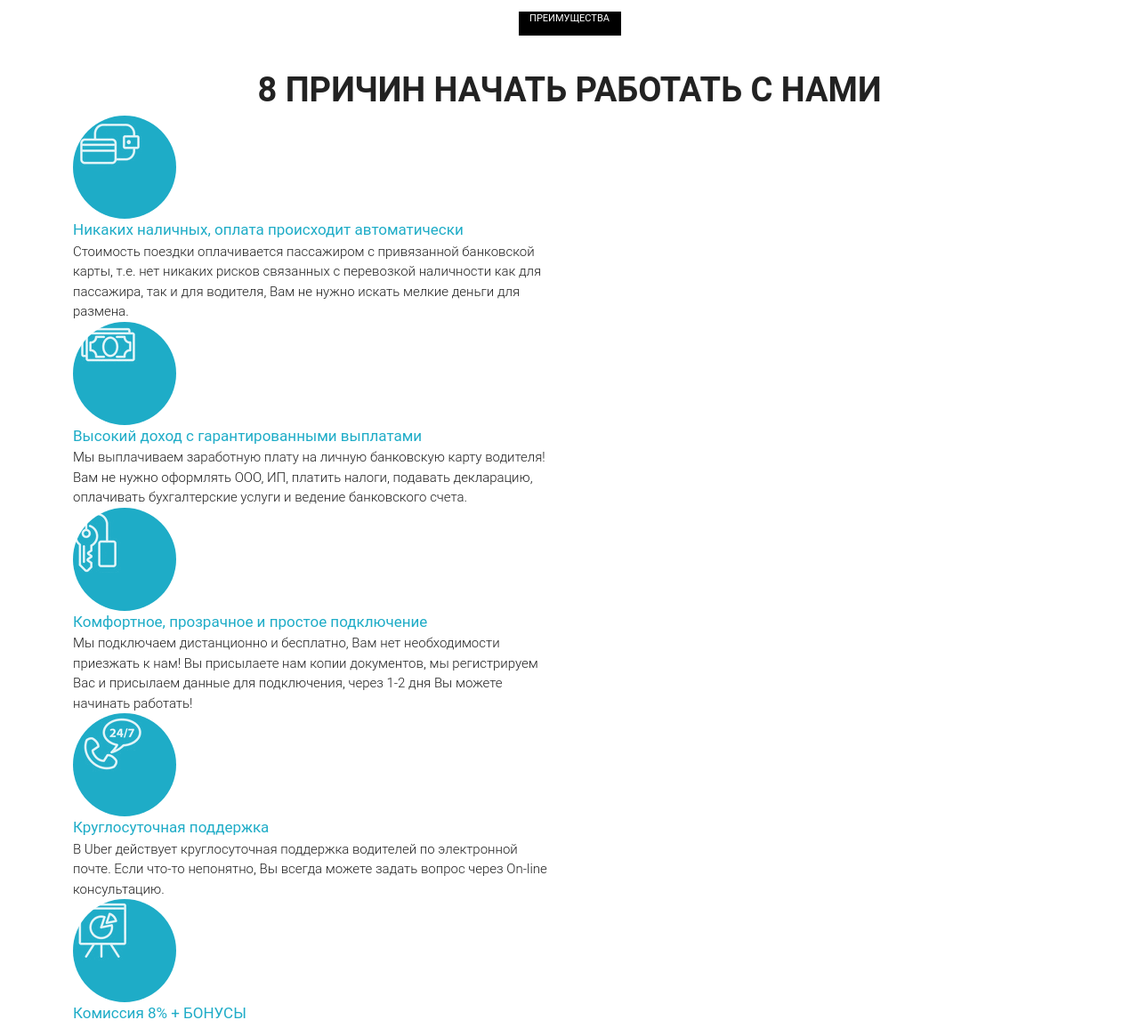
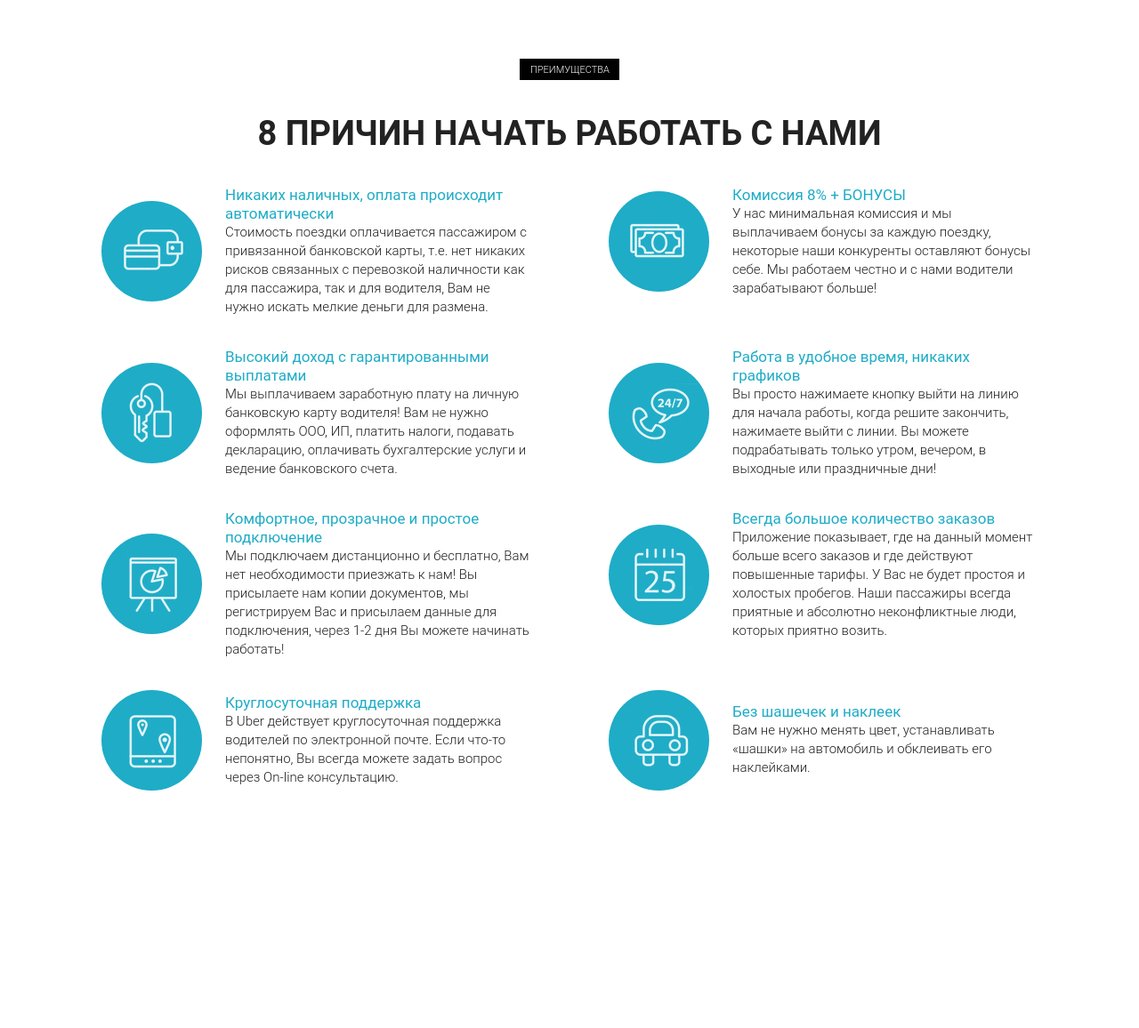
Before and after one commit to Malovanyii/uber, a plain HTML site: page src/index.html in a window 1280 px wide. Shown: the part 920-2076 px from the top of the page at 89% size. After the commit the page ends 1874 px from the top, so only its background shows below. Drawn offline with Linux system fonts and the light colour scheme.

Commit message:
2 step 1 lessons done

```diff
--- a/src/css/style.css
+++ b/src/css/style.css
@@ -144,50 +144,64 @@ nav {
     text-shadow: 1px 1px 0px rgba(0, 0, 0, 0.21);
 }
 
-.reason {
-    min-height: 767px;
-    padding: 18px 0 64px 0;
+.reasons {
+    padding: 71px 0 65px 0;
 }
 
-.reason .reason_box {
+.label {
     margin: 0 auto;
-    width: 115px;
-    height: 27px;
-    background: #000000;
-    font-weight: 400;
+    height: 24px;
+    width: 112px;
+    padding: 5px 12px;
+    background-color: #000000;
+    color: #ffffff;
     font-size: 11px;
-    text-align: center;
+    font-weight: 300;
     text-transform: uppercase;
-    color: #FFFFFF;
 }
 
-.reason .reason_cause {
+.title {
+    margin-bottom: 0;
+    margin-top: 38px;
+    color: #222222;
+    font-size: 38px;
     font-weight: 700;
-    font-size: 38px;
+    text-transform: uppercase;
     text-align: center;
-    text-transform: uppercase;
-    color: #222222;
-    margin-top: 33px;
 }
 
-.reason .reason_icon {
-    border-radius: 100%;
-    width: 116px;
-    height: 116px;
-    background: #1EACC7;
+.reasons .reasons_block {
+    display: flex;
+    justify-content: center;
+    align-items: center;
+    margin-top: 35px;
 }
 
-.reason .reason_text {
-    font-weight: 300;
-    font-size: 15px;
+.reasons .reasons_block .reasons_round {
+    display: flex;
+    justify-content: center;
     align-items: center;
-    color: #202020;
+    margin-right: 26px;
+    width: 113px;
+    height: 113px;
+    background-color: #1eacc7;
+    border-radius: 100%;
 }
 
-.reason .reason_text span {
-    display: flex;
+.reasons .reasons_block .reasons_descr {
+    width: 343px;
+}
+
+.reasons .reasons_block .reasons_descr .reasons_subtitle{
+    line-height: 21px;
+    color: #1eacc7;
+    font-size: 17px;
     font-weight: 400;
-    font-size: 17px;
-    align-items: center;
-    color: #1EACC7;
 }
+
+.reasons .reasons_block .reasons_descr .reasons_text {
+    color: #202020;
+    font-size: 15px;
+    font-weight: 300;
+    line-height: 21px;
+}
--- a/src/index.html
+++ b/src/index.html
@@ -62,74 +62,128 @@
         </div>
     </section>
 
-    <section class="reason">
+    <section class="reasons">
         <div class="container">
-            <div class="reason_box">Преимущества</div>
-            <div class="reason_cause">8 причин начать работать с нами</div>
+            <div class="label">преимущества</div>
+            <h2 class="title">8 причин начать работать с нами</h2>
             <div class="row">
                 <div class="col-md-6">
-                    <div class="reason_icon">
-                        <img src="icons/icon_1.png" alt="" class="reason_img">
+                    <div class="reasons_block">
+                        <div class="reasons_round">
+                            <img src="icons/icon_1.png" alt="reason">
+                        </div>
+                        <div class="reasons_descr">
+                            <div class="reasons_subtitle">Никаких наличных, оплата происходит автоматически</div>
+                            <div class="reasons_text">
+                                Стоимость поездки оплачивается пассажиром с привязанной банковской карты, т.е. нет
+                                никаких рисков связанных с перевозкой наличности как для пассажира, так и для водителя,
+                                Вам не нужно искать мелкие деньги для размена.
+                            </div>
+                        </div>
                     </div>
-                    <div class="reason_text"><span>Никаких наличных, оплата происходит автоматически</span>Стоимость
-                        поездки
-                        оплачивается пассажиром с привязанной банковской карты, т.е. нет никаких рисков связанных с
-                        перевозкой наличности как для пассажира, так и для водителя, Вам не нужно искать мелкие деньги
-                        для размена.</div>
-                    <div class="reason_icon">
-                        <img src="icons/icon_2.png" alt="" class="reason_img">
+                </div>
+                <div class="col-md-6">
+                    <div class="reasons_block">
+                        <div class="reasons_round">
+                            <img src="icons/icon_2.png" alt="reason">
+                        </div>
+                        <div class="reasons_descr">
+                            <div class="reasons_subtitle">Комиссия 8% + БОНУСЫ</div>
+                            <div class="reasons_text">
+                                У нас минимальная комиссия и мы выплачиваем бонусы за каждую поездку, некоторые наши
+                                конкуренты оставляют бонусы себе. Мы работаем честно и с нами водители зарабатывают
+                                больше!
+                            </div>
+                        </div>
                     </div>
-                    <div class="reason_text"><span>Высокий доход с гарантированными выплатами</span> Мы выплачиваем
-                        заработную плату на
-                        личную банковскую карту водителя! Вам не нужно оформлять ООО, ИП, платить налоги, подавать
-                        декларацию, оплачивать бухгалтерские услуги и ведение банковского счета.</div>
-
-                    <div class="reason_icon">
-                        <img src="icons/icon_3.png" alt="" class="reason_img">
+                </div>
+                <div class="col-md-6">
+                    <div class="reasons_block">
+                        <div class="reasons_round">
+                            <img src="icons/icon_3.png" alt="reason">
+                        </div>
+                        <div class="reasons_descr">
+                            <div class="reasons_subtitle">Высокий доход с гарантированными выплатами</div>
+                            <div class="reasons_text">
+                                Мы выплачиваем заработную плату на личную банковскую карту водителя! Вам не нужно
+                                оформлять ООО, ИП, платить налоги, подавать декларацию, оплачивать бухгалтерские услуги
+                                и ведение банковского счета.
+                            </div>
+                        </div>
                     </div>
-                    <div class="reason_text"><span>Комфортное, прозрачное и простое подключение</span> Мы подключаем
-                        дистанционно и
-                        бесплатно, Вам нет необходимости приезжать к нам! Вы присылаете нам копии документов, мы
-                        регистрируем Вас и присылаем данные для подключения, через 1-2 дня Вы можете начинать работать!
+                </div>
+                <div class="col-md-6">
+                    <div class="reasons_block">
+                        <div class="reasons_round">
+                            <img src="icons/icon_4.png" alt="reason">
+                        </div>
+                        <div class="reasons_descr">
+                            <div class="reasons_subtitle">Работа в удобное время, никаких графиков</div>
+                            <div class="reasons_text">
+                                Вы просто нажимаете кнопку выйти на линию для начала работы, когда решите закончить,
+                                нажимаете выйти с линии. Вы можете подрабатывать только утром, вечером, в выходные или
+                                праздничные дни!
+                            </div>
+                        </div>
                     </div>
-
-                    <div class="reason_icon">
-                        <img src="icons/icon_4.png" alt="" class="reason_img">
+                </div>
+                <div class="col-md-6">
+                    <div class="reasons_block">
+                        <div class="reasons_round">
+                            <img src="icons/icon_5.png" alt="reason">
+                        </div>
+                        <div class="reasons_descr">
+                            <div class="reasons_subtitle">Комфортное, прозрачное и простое подключение</div>
+                            <div class="reasons_text">
+                                Мы подключаем дистанционно и бесплатно, Вам нет необходимости приезжать к нам! Вы
+                                присылаете нам копии документов, мы регистрируем Вас и присылаем данные для подключения,
+                                через 1-2 дня Вы можете начинать работать!
+                            </div>
+                        </div>
                     </div>
-                    <div class="reason_text"><span>Круглосуточная поддержка</span> В Uber действует круглосуточная
-                        поддержка водителей
-                        по электронной почте. Если что-то непонятно, Вы всегда можете задать вопрос через On-line
-                        консультацию.</div>
-                    <div class="reason_icon">
-                        <img src="icons/icon_5.png" alt="" class="reason_img">
+                </div>
+                <div class="col-md-6">
+                    <div class="reasons_block">
+                        <div class="reasons_round">
+                            <img src="icons/icon_6.png" alt="reason">
+                        </div>
+                        <div class="reasons_descr">
+                            <div class="reasons_subtitle">Всегда большое количество заказов</div>
+                            <div class="reasons_text">
+                                Приложение показывает, где на данный момент больше всего заказов и где действуют
+                                повышенные тарифы. У Вас не будет простоя и холостых пробегов. Наши пассажиры всегда
+                                приятные и абсолютно неконфликтные люди, которых приятно возить.
+                            </div>
+                        </div>
                     </div>
-                    <div class="reason_text"><span>Комиссия 8% + БОНУСЫ</span> У нас минимальная комиссия и мы
-                        выплачиваем бонусы за
-                        каждую поездку, некоторые наши конкуренты оставляют бонусы себе. Мы работаем честно и с нами
-                        водители зарабатывают больше!</div>
-
-                    <div class="reason_icon">
-                        <img src="icons/icon_6.png" alt="" class="reason_img">
+                </div>
+                <div class="col-md-6">
+                    <div class="reasons_block">
+                        <div class="reasons_round">
+                            <img src="icons/icon_7.png" alt="reason">
+                        </div>
+                        <div class="reasons_descr">
+                            <div class="reasons_subtitle">Круглосуточная поддержка</div>
+                            <div class="reasons_text">
+                                В Uber действует круглосуточная поддержка водителей по электронной почте. Если что-то
+                                непонятно, Вы всегда можете задать вопрос через On-line консультацию.
+                            </div>
+                        </div>
                     </div>
-                    <div class="reason_text"><span>Работа в удобное время, никаких графиков</span> Вы просто нажимаете
-                        кнопку выйти на
-                        линию для начала работы, когда решите закончить, нажимаете выйти с линии. Вы можете подраба-
-                        тывать только утром, вечером, в выходные или праздничные дни! </div>
-                    <div class="reason_icon">
-                        <img src="icons/icon_7.png" alt="" class="reason_img">
+                </div>
+                <div class="col-md-6">
+                    <div class="reasons_block">
+                        <div class="reasons_round">
+                            <img src="icons/icon_8.png" alt="reason">
+                        </div>
+                        <div class="reasons_descr">
+                            <div class="reasons_subtitle">Без шашечек и наклеек</div>
+                            <div class="reasons_text">
+                                Вам не нужно менять цвет, устанавливать «шашки» на автомобиль и обклеивать его
+                                наклейками.
+                            </div>
+                        </div>
                     </div>
-                    <div class="reason_text"><span>Всегда большое количество заказов </span> Приложение показывает, где
-                        на данный
-                        момент
-                        больше всего заказов и где действуют повышенные тарифы. У Вас не будет простоя и холостых
-                        пробегов.
-                        Наши пассажиры всегда приятные и абсолютно неконфликтные люди, которых приятно возить.</div>
-                    <div class="reason_icon">
-                        <img src="icons/icon_8.png" alt="" class="reason_img">
-                    </div>
-                    <div class="reason_text"><span>Без шашечек и наклеек</span> Вам не нужно менять цвет, устанавливать
-                        «шашки» на
-                        автомобиль и обклеивать его наклейками.</div>
                 </div>
             </div>
         </div>
```
